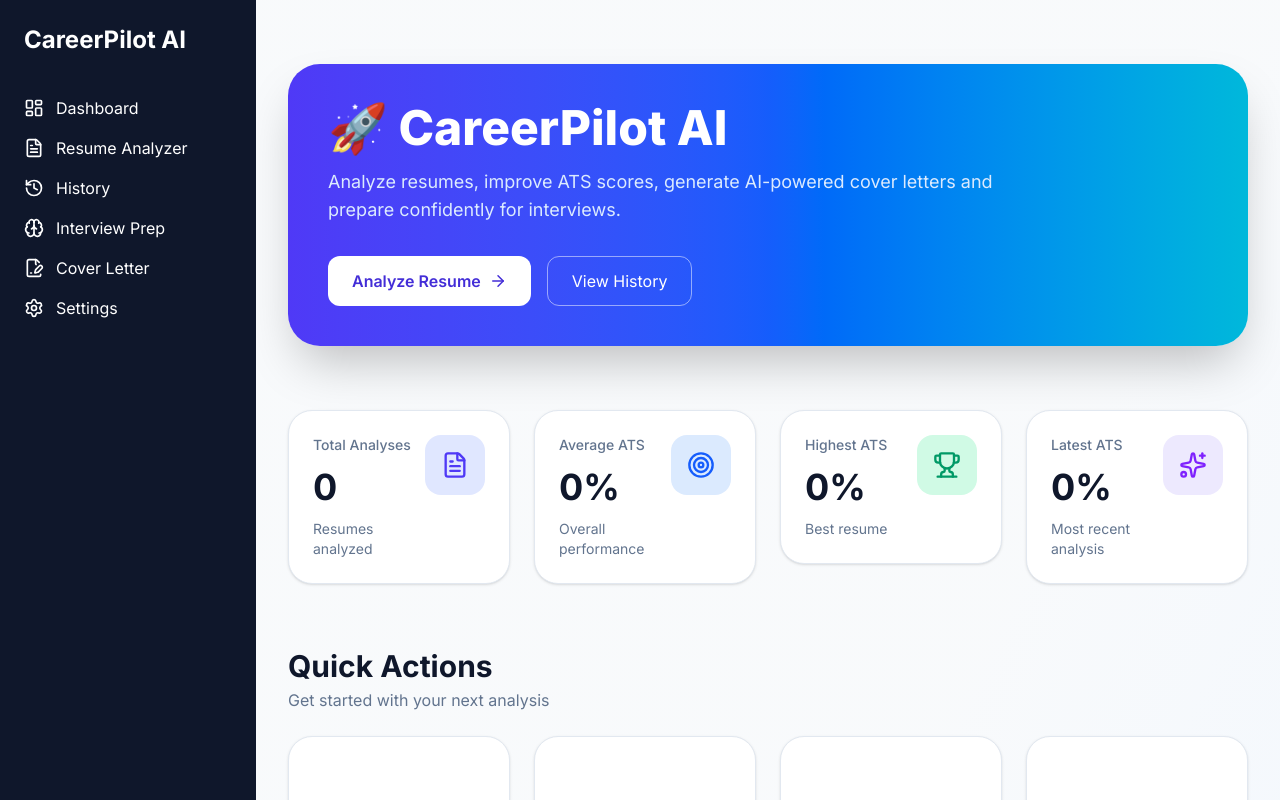
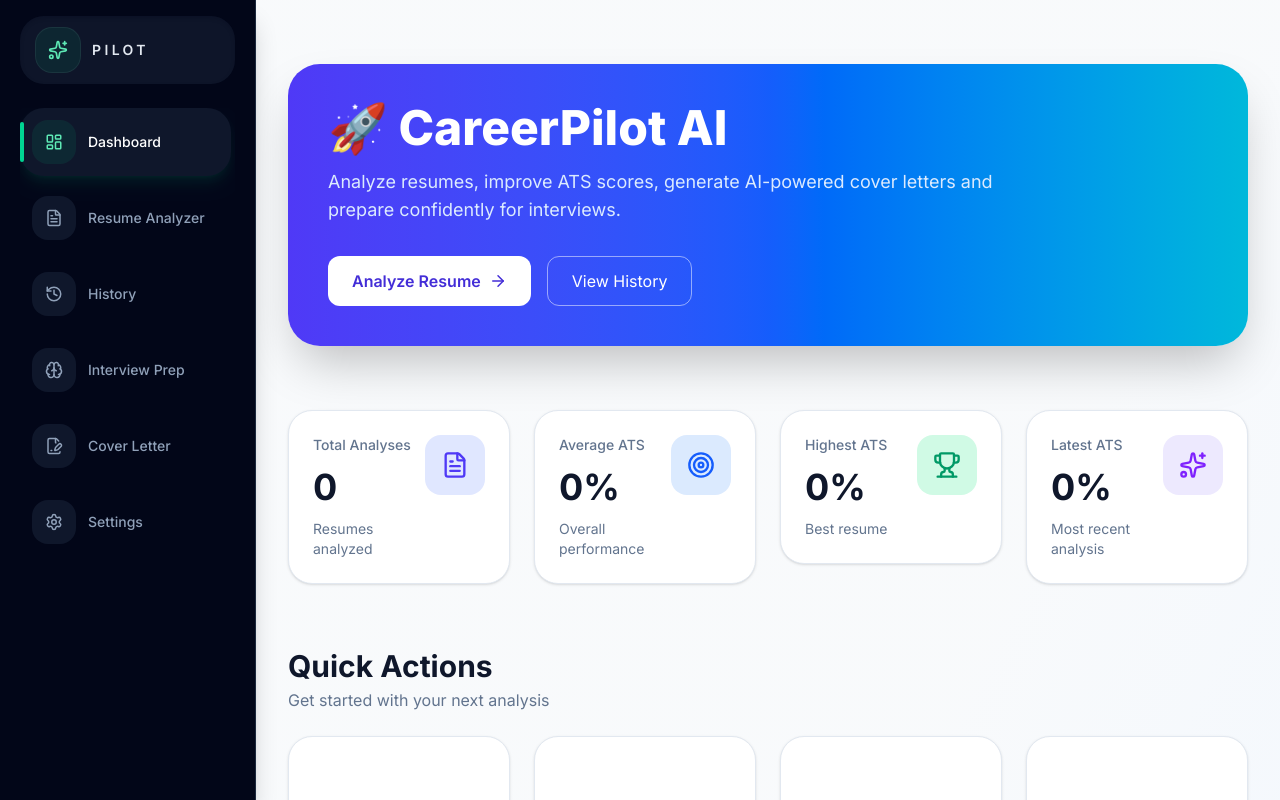
Before and after one commit to Arushi2505/AI-Resume-Analyzer, a React app in the folder frontend/: page / in a window 1280 px wide. Shown: the top 800 px of the page. Built offline with nearby package versions, Linux system fonts and the light colour scheme; the HTML template or start-up script is replaced by a standard one.

Commit message:
Redesign Sidebar UI

```diff
--- a/frontend/src/components/Sidebar.jsx
+++ b/frontend/src/components/Sidebar.jsx
@@ -1,70 +1,68 @@
-import { Link } from "react-router-dom";
-
+import { Link, useLocation } from "react-router-dom";
+import { motion } from "framer-motion";
 import {
   LayoutDashboard,
   FileText,
   History,
   Brain,
   FileSignature,
-  Settings
+  Settings,
+  Sparkles
 } from "lucide-react";
 
+const navItems = [
+  { label: "Dashboard", to: "/", icon: LayoutDashboard },
+  { label: "Resume Analyzer", to: "/analyzer", icon: FileText },
+  { label: "History", to: "/history", icon: History },
+  { label: "Interview Prep", to: "/interview", icon: Brain },
+  { label: "Cover Letter", to: "/cover-letter", icon: FileSignature },
+  { label: "Settings", to: "/settings", icon: Settings }
+];
+
 function Sidebar() {
+  const location = useLocation();
   return (
-    <div className="
-      w-64
-      h-screen
-      bg-slate-900
-      text-white
-      fixed
-      left-0
-      top-0
-      p-6
-    ">
+    <aside className="fixed inset-y-0 left-0 z-40 flex w-20 flex-col border-r border-slate-800 bg-slate-950 text-slate-100 shadow-xl shadow-black/20 transition-all duration-300 sm:w-72 lg:w-64">
+      <div className="flex h-full min-h-0 flex-col px-3 py-4 sm:px-5">
+        <div className="mb-6 flex items-center gap-3 rounded-3xl bg-slate-900/95 px-3 py-3 shadow-inner shadow-slate-950/20 sm:px-4">
+          <span className="inline-flex h-11 w-11 items-center justify-center rounded-2xl bg-emerald-500/10 text-emerald-300 ring-1 ring-emerald-300/15">
+            <Sparkles className="h-5 w-5" />
+          </span>
+          <span className="hidden text-sm font-semibold uppercase tracking-[0.24em] text-slate-200 sm:inline-block">Pilot</span>
+        </div>
 
-      <h1 className="
-        text-2xl
-        font-bold
-        mb-10
-      ">
-        CareerPilot AI
-      </h1>
+        <nav className="flex min-h-0 flex-1 flex-col gap-2 overflow-y-auto pr-1">
+          {navItems.map(({ to, label, icon: Icon }) => {
+            const isActive = location.pathname === to;
+            return (
+              <motion.div key={to} layout whileHover={{ x: 6 }} className="relative">
+                {isActive && (
+                  <span className="absolute left-0 top-1/2 h-10 w-1 -translate-y-1/2 rounded-full bg-emerald-400" />
+                )}
 
-      <nav className="flex flex-col gap-4">
-
-        <Link to="/" className="flex items-center gap-3">
-            <LayoutDashboard size={20} />
-            Dashboard
-        </Link>
-
-        <Link to="/analyzer" className="flex items-center gap-3">
-            <FileText size={20} />
-            Resume Analyzer
-        </Link>
-
-        <Link to="/history" className="flex items-center gap-3">
-            <History size={20} />
-            History
-        </Link>
-
-        <Link to="/interview" className="flex items-center gap-3">
-            <Brain size={20} />
-            Interview Prep
-        </Link>
-
-        <Link to="/cover-letter" className="flex items-center gap-3">
-            <FileSignature size={20} />
-            Cover Letter
-        </Link>
-
-        <Link to="/settings" className="flex items-center gap-3">
-            <Settings size={20} />
-            Settings
-        </Link>
-
-      </nav>
-
-    </div>
+                <Link
+                  to={to}
+                  className={`group flex items-center gap-3 rounded-3xl px-3 py-3 text-sm font-medium transition duration-200 ${
+                    isActive
+                      ? "bg-slate-900 text-white shadow-lg shadow-emerald-500/10"
+                      : "text-slate-400 hover:bg-slate-900/80 hover:text-slate-100"
+                  }`}
+                >
+                  <span className={`inline-flex h-11 w-11 items-center justify-center rounded-2xl transition ${
+                    isActive
+                      ? "bg-emerald-500/10 text-emerald-300"
+                      : "bg-slate-900 text-slate-400 group-hover:bg-slate-800 group-hover:text-slate-200"
+                  }`}>
+                    <Icon size={18} />
+                  </span>
+                  <span className="hidden text-sm font-medium sm:inline-flex">{label}</span>
+                </Link>
+              </motion.div>
+            );
+          })}
+        </nav>
+      </div>
+    </aside>
   );
 }
 
```
